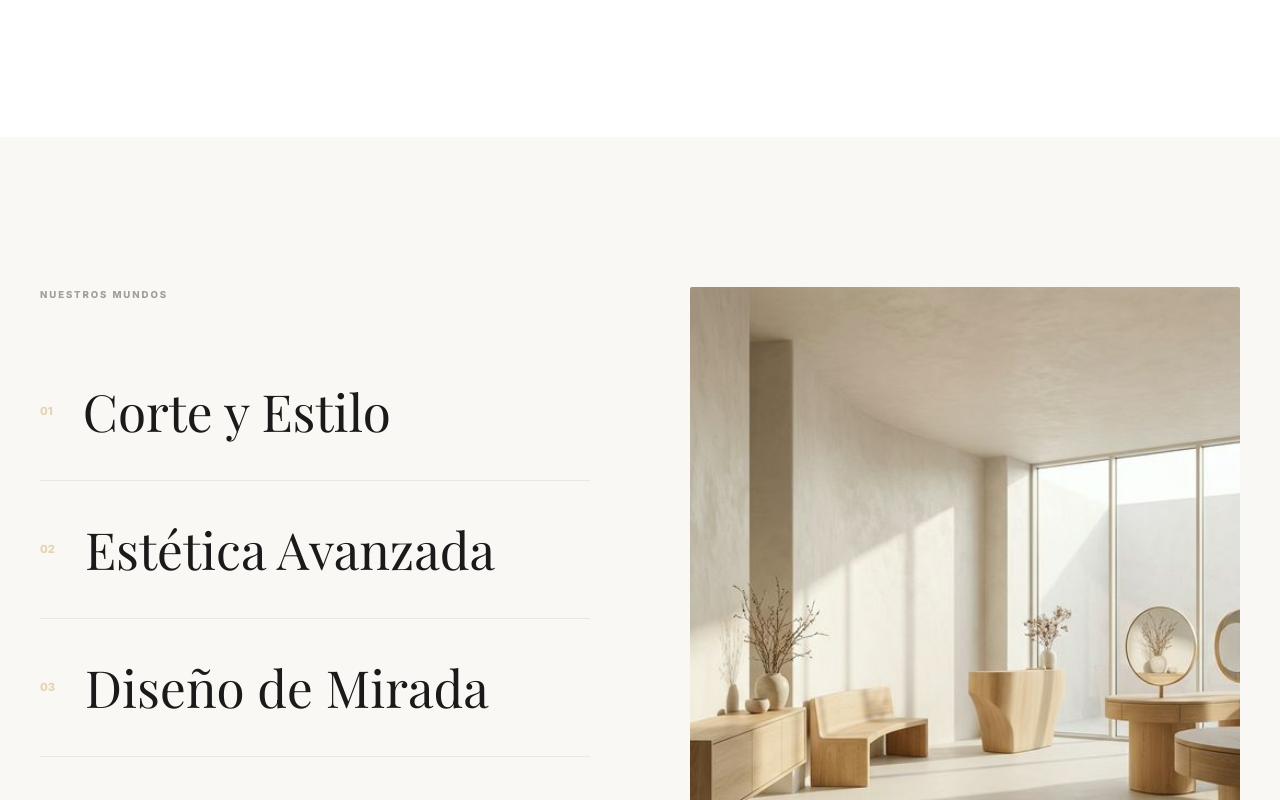
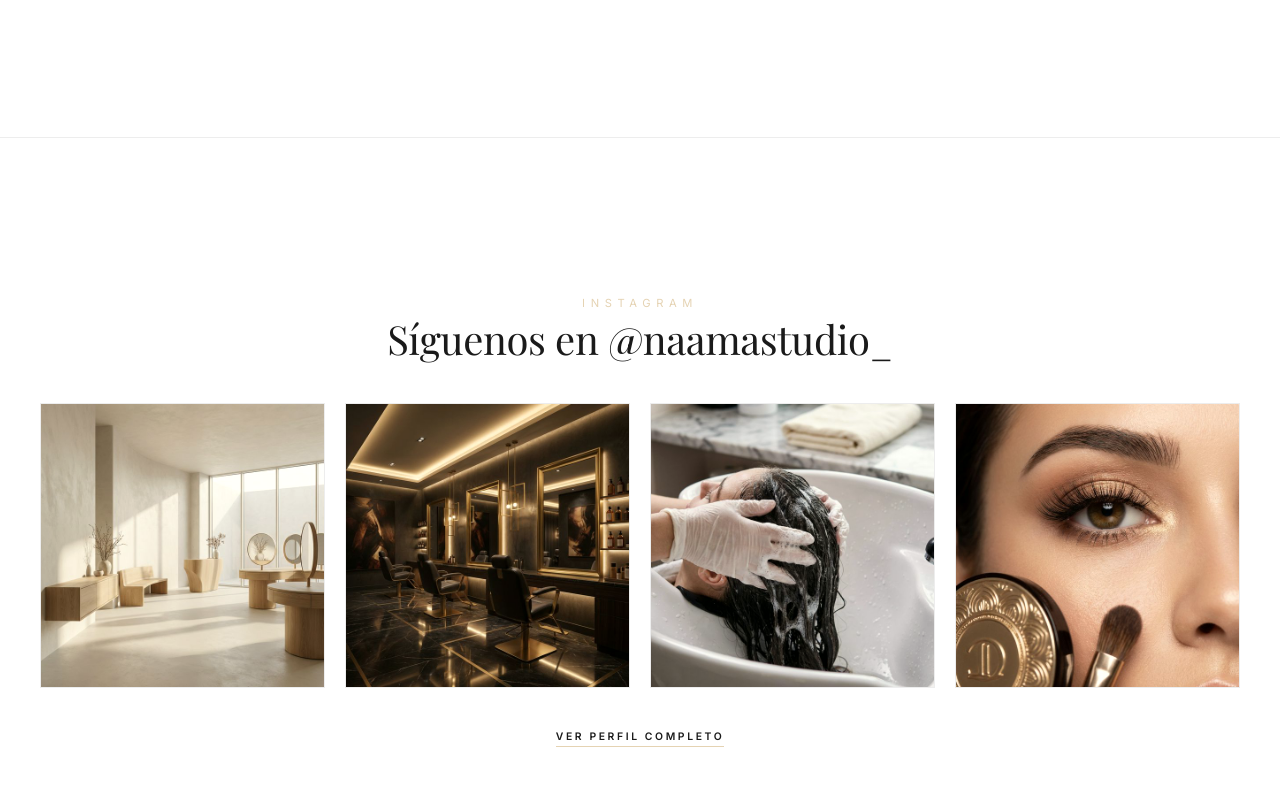
Before and after one commit to InstitutoLael/naama-studio, a React (Vite) app: page / in a window 1280 px wide. Shown: the part 1180-1980 px from the top of the page. Built offline with nearby package versions, Linux system fonts and the light colour scheme; a web font is replaced by a local one.

Commit message:
Final Polish: Integración Setmore, Instagram Feed y fix Navegación (ScrollToTop)

```diff
--- a/src/App.jsx
+++ b/src/App.jsx
@@ -1,6 +1,6 @@
 import React, { useState, useEffect } from 'react';
 import { Routes, Route, Link, useLocation } from 'react-router-dom';
-import { Instagram, Facebook, Calendar } from 'lucide-react';
+import { Instagram, Facebook, Calendar, ArrowUp } from 'lucide-react';
 import Home from './pages/Home';
 import WorldPage from './pages/WorldPage';
 import StaffPage from './pages/StaffPage';
@@ -8,6 +8,15 @@ import EmpresasPage from './pages/EmpresasPage';
 import Logo from './assets/naama-studio.png';
 import './styles/Global.css';
 import './styles/App.css';
+
+// Scroll to top helper
+const ScrollToTop = () => {
+  const { pathname } = useLocation();
+  useEffect(() => {
+    window.scrollTo(0, 0);
+  }, [pathname]);
+  return null;
+};
 
 const App = () => {
   const [scrolled, setScrolled] = useState(false);
@@ -43,6 +52,7 @@ const App = () => {
 
   return (
     <div className="naama_app">
+      <ScrollToTop />
       <nav className={`main_nav ${scrolled ? 'nav_scrolled' : ''}`}>
         <div className="nav_container">
           <Link to="/" className="logo_link">
@@ -52,6 +62,7 @@ const App = () => {
             <Link to="/" className={`nav_item ${location.pathname === '/' ? 'active' : ''}`}>Inicio</Link>
             <Link to="/staff" className={`nav_item ${location.pathname === '/staff' ? 'active' : ''}`}>Consulta de Valores</Link>
             <Link to="/empresas" className={`nav_item ${location.pathname === '/empresas' ? 'active' : ''}`}>Empresas</Link>
+            <a href="https://naamastudio.setmore.com/" target="_blank" rel="noopener noreferrer" className="nav_item nav_cta">Citar</a>
           </div>
         </div>
       </nav>
@@ -65,7 +76,7 @@ const App = () => {
         </Routes>
       </main>
 
-      <a href="https://wa.me/tu-numero" className="sticky_booking" target="_blank" rel="noopener noreferrer">
+      <a href="https://naamastudio.setmore.com/" className="sticky_booking" target="_blank" rel="noopener noreferrer">
         Agendar Cita
       </a>
 
@@ -91,7 +102,7 @@ const App = () => {
           <div className="footer_social">
             <span className="footer_label">Presencia Digital</span>
             <div style={{ display: 'flex', gap: '20px' }}>
-              <a href="#" className="footer_link"><Instagram size={18} /></a>
+              <a href="https://www.instagram.com/naamastudio_/" target="_blank" rel="noopener noreferrer" className="footer_link"><Instagram size={18} /></a>
               <a href="#" className="footer_link"><Facebook size={18} /></a>
             </div>
           </div>
--- a/src/pages/Home.jsx
+++ b/src/pages/Home.jsx
@@ -46,6 +46,23 @@ const Home = () => {
             Entendemos la estética como un acto de servicio técnico y hospitalario hacia tu persona.
           </p>
           <div className="section_divider" style={{ background: 'var(--sand-beige)', width: '40px', margin: '40px auto' }}></div>
+        </div>
+      </section>
+
+      {/* Instagram Feed Teaser */}
+      <section className="home_instagram reveal">
+        <div className="container">
+          <span className="essence_title">Instagram</span>
+          <h2 className="serif" style={{ fontSize: '2.5rem', marginBottom: '40px' }}>Síguenos en <span className="text-gold">@naamastudio_</span></h2>
+          <div className="instagram_grid">
+             <div className="insta_item"><img src={SalonArch} alt="Insta 1" /></div>
+             <div className="insta_item"><img src={`/src/assets/hero-bg.png`} alt="Insta 2" /></div>
+             <div className="insta_item"><img src={`/src/assets/labor-hands.png`} alt="Insta 3" /></div>
+             <div className="insta_item"><img src={`/src/assets/mirada-bg.png`} alt="Insta 4" /></div>
+          </div>
+          <a href="https://www.instagram.com/naamastudio_/" target="_blank" rel="noopener noreferrer" className="nav_item" style={{ marginTop: '40px', display: 'inline-block', opacity: 1, borderBottom: '1px solid var(--sand-beige)' }}>
+            Ver Perfil Completo
+          </a>
         </div>
       </section>
 
--- a/src/styles/Home.css
+++ b/src/styles/Home.css
@@ -44,6 +44,42 @@
   height: 100%;
   object-fit: cover;
   filter: sepia(0.2) contrast(1.05); /* Soft natural look */
+}
+
+/* Instagram Section */
+.home_instagram {
+  padding: 150px 0;
+  background: #fff;
+  text-align: center;
+  border-top: var(--border-light);
+  border-bottom: var(--border-light);
+}
+
+.instagram_grid {
+  display: grid;
+  grid-template-columns: repeat(4, 1fr);
+  gap: 20px;
+  max-width: 1200px;
+  margin: 0 auto;
+}
+
+.insta_item {
+  aspect-ratio: 1/1;
+  overflow: hidden;
+  border: var(--border-light);
+}
+
+.insta_item img {
+  width: 100%;
+  height: 100%;
+  object-fit: cover;
+  transition: var(--transition-editorial);
+  filter: sepia(0.1);
+}
+
+.insta_item:hover img {
+  transform: scale(1.05);
+  filter: sepia(0);
 }
 
 /* Services List: Broken Grid / Organic */
```
